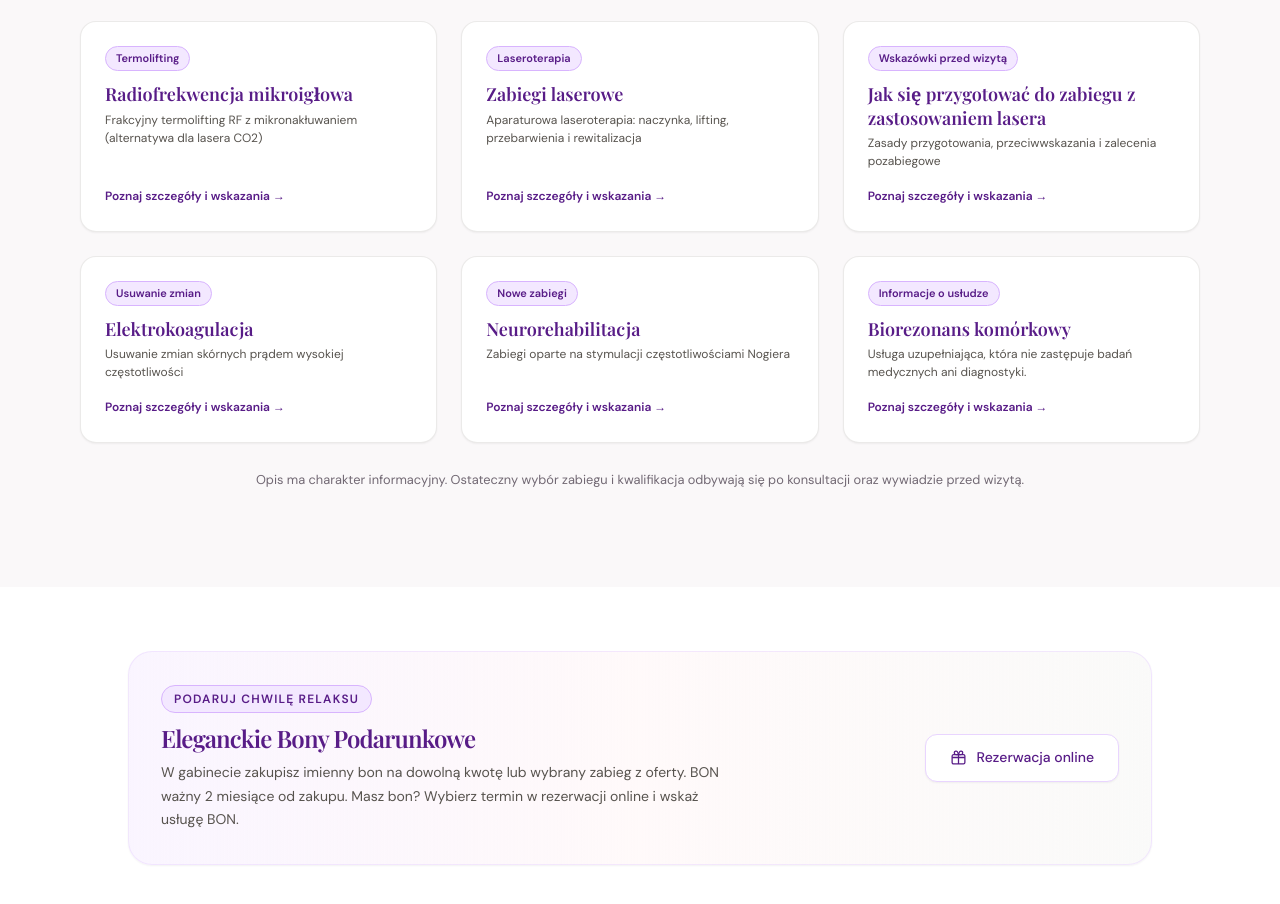
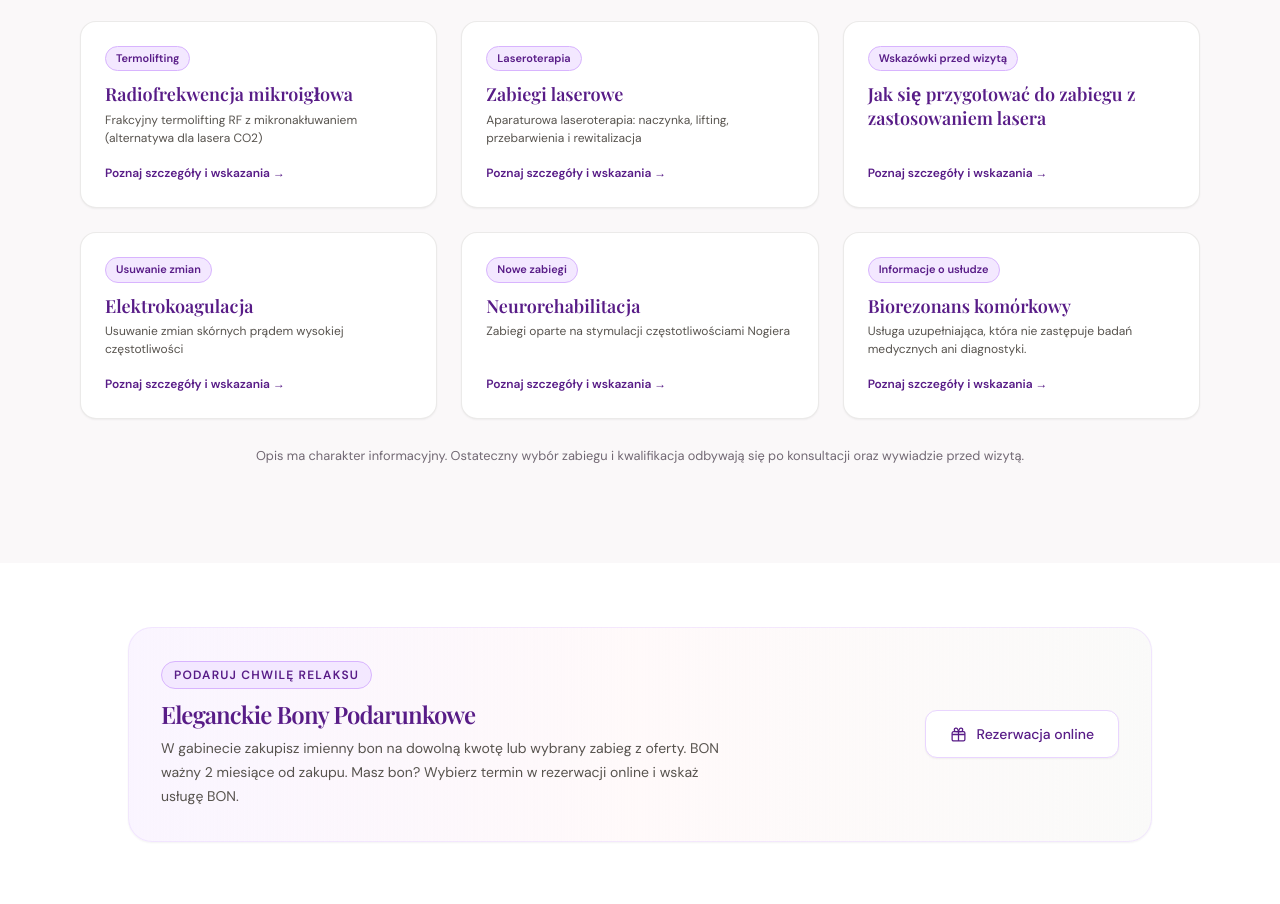
Before and after one commit to slawomirgrelich/twoj-kosmetolog, a plain HTML site: page index.html in a window 1280 px wide. Shown: the part 2701-3605 px from the top of the page. Drawn offline with nearby package versions, Linux system fonts and the light colour scheme.

Commit message:
Korekta 1:1 przygotowania do lasera (Tetracykliny, epilepsja zostaje, usuniecie wzmianki o lekarzu)

```diff
--- a/index.html
+++ b/index.html
@@ -1104,6 +1104,14 @@
       max-width: 650px;
       margin-bottom: 24px;
       color: var(--muted);
+      white-space: pre-line;
+    }
+
+    .dialog-list-note {
+      margin: 16px 0;
+      color: var(--plum-deep);
+      font-size: 0.87rem;
+      line-height: 1.5;
     }
 
     .modal-subtitle {
@@ -2998,7 +3006,6 @@
           <article class="treatment-card">
             <span class="treatment-badge">Wskazówki przed wizytą</span>
             <h3 class="treatment-name">Jak się przygotować do zabiegu z zastosowaniem lasera</h3>
-            <p class="treatment-subtitle">Zasady przygotowania, przeciwwskazania i zalecenia pozabiegowe</p>
             <button class="treatment-open" type="button" data-treatment="laser-przygotowanie" aria-label="Poznaj szczegóły: Jak się przygotować do zabiegu z zastosowaniem lasera">Poznaj szczegóły i wskazania →</button>
           </article>
           <article class="treatment-card">
@@ -3046,6 +3053,7 @@
             <ul id="modal-indications"></ul>
           </section>
         </div>
+        <p class="dialog-list-note" id="modal-indications-note" hidden><strong></strong></p>
         <section class="dialog-list-section dialog-additional-effects" id="modal-additional-effects-section" aria-labelledby="modal-additional-effects-title" hidden>
           <h3 id="modal-additional-effects-title"></h3>
           <ul id="modal-additional-effects"></ul>
@@ -3069,11 +3077,11 @@
           <div>
             <span class="treatment-badge">Informacje o usłudze</span>
             <h2 id="biorezonans-title">Biorezonans komórkowy</h2>
-            <p class="modal-subtitle">Informacje o usłudze i przygotowanie do wizyty</p>
           </div>
           <button class="dialog-close" id="close-biorezonans-btn" type="button" aria-label="Zamknij okno biorezonansu">×</button>
         </div>
-        <p class="dialog-description" id="biorezonans-description">Wypadają Ci włosy, łamią się paznokcie lub pojawiają się zmiany skórne? Przyczyny mogą być różnorodne. Ich ocenę i dobór odpowiednich badań warto omówić z lekarzem.</p>
+        <p class="dialog-description" id="biorezonans-description">Wypadają Ci włosy, łamią się paznokcie lub pojawiają się zmiany skórne? Przyczyny mogą być niedobory witamin, mikro i makroelementów.
+          Chcesz sprawdzić czy Twój organizm funkcjonuje prawidłowo, zapraszam na biorezonans. Krótkie skanowanie pokaże w jakiej kondycji jest Twój organizm.</p>
         <section class="dialog-list-section" aria-labelledby="biorezonans-preparation-title">
           <h3 id="biorezonans-preparation-title">Jak przygotować się do wizyty</h3>
           <ul id="biorezonans-preparation"></ul>
@@ -3082,7 +3090,7 @@
           <h3 id="biorezonans-contraindications-title">Przeciwwskazania</h3>
           <ul id="biorezonans-contraindications"></ul>
         </section>
-        <p class="dialog-disclaimer" id="biorezonans-disclaimer">Wyniki są jedynie orientacyjne i nie stanowią diagnozy. Nie wykazano, że biorezonans wiarygodnie wykrywa niedobory, ocenia funkcje narządów lub oznacza toksyny. Usługa nie zastępuje badań laboratoryjnych ani konsultacji lekarskiej.</p>
+        <p class="dialog-disclaimer" id="biorezonans-disclaimer">Wyniki testu są jedynie orientacyjne i nie stanowią końcowej diagnozy.</p>
         <a class="button treatment-booking booking-link" href="https://widget.zarezerwuj.pl/direct/10df1e36-0a62-42a5-acef-88d0462509d7" target="_blank" rel="noopener noreferrer">Rezerwacja online</a>
       </div>
     </dialog>
@@ -3470,8 +3478,7 @@
       "Rezygnacja z sauny i gorących kąpieli ok. 1 tygodnia po zabiegu.",
       "Nie spożywamy alkoholu ok. 5 dni po zabiegu.",
       "Nie wykonujemy peelingów mechanicznych, nie zdrapujemy strupków ani pęcherzyków.",
-      "Nawilżanie i pielęgnacja skóry zgodnie z zaleceniami kosmetologa.",
-      "Szczegółowy czas ograniczeń zależy od metody i reakcji skóry; potwierdź zalecenia podczas wizyty."
+      "Nawilżanie i pielęgnacja skóry zgodnie z zaleceniami kosmetologa."
     ];
 
     const laserContraindications = [
@@ -3488,8 +3495,7 @@
       "Zaburzenia krzepnięcia, czucia i krążenia – przeciwwskazanie względne",
       "Głębokie zabiegi złuszczające w ciągu ostatniego miesiąca",
       "Choroby tkanki łącznej i choroby autoimmunologiczne – przeciwwskazanie względne",
-      "Epilepsja – wymagana konsultacja",
-      "Nie odstawiaj przepisanych leków bez konsultacji z lekarzem."
+      "Epilepsja – względne"
     ];
 
     const treatmentsData = {
@@ -3686,38 +3692,45 @@
               "Zabieg dla skóry ze zmianami AZS, łojotok",
               "Działanie przeciwbólowe",
               "Rewitalizacja laserowa skóry (stymulacja kolagenu i elastyny)",
-              "Terapia opryszczki/egzemy – po indywidualnej kwalifikacji; aktywna infekcja w miejscu zabiegu jest przeciwwskazaniem",
-              "Dodatkowo w określonym terminie, przez firmę zewnętrzną: depilacja laserowa, fotoodmładzanie, redukcja rumienia i zmian trądzikowych."
-            ]
+              "Zabieg na opryszczkę/ egzemę"
+            ],
+            note: "Dodatkowo w określonym terminie, przez firmę zewnętrzną: depilacja laserowa, fotoodmładzanie, redukcja rumienia i zmian trądzikowych"
           },
           {
             title: "Wskazówki i pielęgnacja pozabiegowa",
             items: laserAftercare
           }
         ],
-        contraindications: laserContraindications
+        contraindications: [
+          ...laserContraindications,
+          "Nie odstawiaj przepisanych leków bez konsultacji z lekarzem."
+        ]
       },
       "laser-przygotowanie": {
         title: "Jak się przygotować do zabiegu z zastosowaniem lasera",
-        subtitle: "Zasady przygotowania, przeciwwskazania i zalecenia pozabiegowe",
+        subtitle: "",
         badge: "Wskazówki przed wizytą",
         description: "Sprawdź, czy możesz skorzystać z zabiegów z zastosowaniem lasera. Prawidłowe przygotowanie pomaga zmniejszyć ryzyko powikłań i wspiera skuteczność procedury.",
         effectGroups: [
           {
-            title: "Zasady przed zabiegiem",
+            title: "Przed zabiegiem",
             items: [
               "Świeża opalenizna / korzystanie z solarium: zaprzestać na miesiąc przed serią.",
               "Zioła: dziurawiec, nagietek, rumianek, skrzyp i pokrzywa – przerwę wynoszącą min. tydzień omów przed wizytą.",
-              "Retinol, wit. C, kwasy AHA/BHA i leki światłouczulające, w tym antybiotyki – w instrukcji podano min. 14 dni przerwy; termin potwierdź przed zabiegiem. Nie odstawiaj leków bez konsultacji z lekarzem.",
-              "Retinoidy – minimalny czas od zakończenia terapii: 3 miesiące; omów terapię z lekarzem przed zabiegiem.",
-              "Głębokie zabiegi złuszczające: odstęp ok. 1 miesiąca; najlepiej skonsultować przed zabiegiem.",
-              "Botoks i wypełniacze kwasu hialuronowego: odstęp min. 1 miesiąc. Dla nici wchłanialnych obowiązuje ograniczenie do 6 miesięcy, a niewchłanialne stanowią przeciwwskazanie bezwzględne.",
+              "Tetracykliny, retinol, wit. C, kwasy AHA/BHA   (i inne antybiotyki) lub leki światłouczulające - odstawić na min 14 dni. Wskazana konsultacja z kosmetologiem przed zabiegiem.",
+              "Retinoidy - minimalny czas od zakończenia terapii 3 miesiące.",
+              "Głębokie zabiegi złuszczające - odstęp ok 1 miesiąca - najlepiej skonsultować przed zabiegiem.",
+              "Nici, botox, wypełniacz kwasu hialurnowego - odstęp min 1 miesiąc.",
+              "Dla nici wchłanialnych obowiązuje ograniczenie do 6 miesięcy, a niewchłanialne stanowią przeciwwskazanie bezwzględne.",
               "Przed depilacją laserową: zgolić miejsce zabiegowe maszynką jednorazową."
             ]
           },
           {
             title: "Zalecenia po zabiegu",
-            items: laserAftercare
+            items: [
+              ...laserAftercare,
+              "Szczegółowy czas ograniczeń zależy od metody i reakcji skóry; potwierdź zalecenia podczas wizyty."
+            ]
           }
         ],
         contraindications: laserContraindications
@@ -3756,16 +3769,19 @@
         title: "Neurorehabilitacja",
         subtitle: "Zabiegi oparte na stymulacji częstotliwościami Nogiera",
         badge: "Nowe zabiegi",
-        description: "NeuroFace i NeuroBody to zabiegi oparte na stymulacji częstotliwościami Nogiera. Mogą stanowić element pielęgnacji i relaksu. Przy bruksizmie, migrenach lub innych dolegliwościach skonsultuj się z odpowiednim specjalistą; zabieg nie zastępuje diagnostyki ani leczenia.",
+        description: "Terapia wykorzystuje połączenie elektroakupunktury oparte na stymulacji częstotliwościami Nogiera, gdzie pracujemy z tkanką powięziową. Celem jest poprawa komunikacji nerwowo-mięśniowej, rozluźnienie napięć i przywrócenie homeostazy. Zabiegi gwarantują bezpieczeństwo zabiegowe bez skalpela, bólu i długiego okresu rekonwalescencji mogą cieszyć się młodszym wyglądem. Co najważniejsze efekt NEURO Face estGen jest naturalny, nie zmienia rysów twarzy, lecz wspiera fizjologiczną regenerację skóry.",
         effectGroups: [
           {
-            title: "Efekty NeuroFace",
+            title: "Efekty Neuro liftingu",
             items: [
-              "Uniesienie owalu twarzy i poprawa gęstości skóry",
-              "Wygładzenie zmarszczek mimicznych i bruzd",
-              "Redukcja obrzęków i stanów zapalnych",
-              "Rozluźnienie nadmiernie napiętych mięśni twarzy (np. przy bruksizmie)",
-              "Głęboki relaks, redukcja napięcia i poprawa samopoczucia"
+              "naturalny efekt liftingu",
+              "poprawa jędrności i elastyczności skóry",
+              "nawilżenie i rozświetlenie skóry",
+              "efekt „baby face” bez przerysowania i sztuczności",
+              "redukcja napięć mięśniowo-powięziowych",
+              "wyciszenie stanów zapalnych",
+              "ograniczenie reaktywności skóry",
+              "wsparcie przy migrenach."
             ]
           },
           {
@@ -3786,7 +3802,7 @@
           "Seria zabiegów na twarz: 5–7 zabiegów co 3–4 tygodnie.",
           "Seria zabiegów na ciało: 4–6 zabiegów co 2–4 tygodnie.",
           "Zabiegi przypominające: co 3–6 miesięcy.",
-          "Zabiegi mogą wspierać rozluźnienie przy stanach napięciowych stawu skroniowo-żuchwowego (bruksizm), po konsultacji ze specjalistą.",
+          "Zabiegi mogą wspierać rozluźnienie przy stanach napięciowych stawu skroniowo-żuchwowego (bruksizm).",
           "Zalecane dobre nawodnienie w dniu zabiegu.",
           "Do 7 dni po zabiegu nie korzystamy z basenu, sauny ani solarium."
         ],
@@ -3813,6 +3829,7 @@
     const modalEffects = document.querySelector("#modal-effects");
     const modalIndicationsTitle = document.querySelector("#modal-indications-title");
     const modalIndications = document.querySelector("#modal-indications");
+    const modalIndicationsNote = document.querySelector("#modal-indications-note");
     const modalAdditionalEffectsSection = document.querySelector("#modal-additional-effects-section");
     const modalAdditionalEffectsTitle = document.querySelector("#modal-additional-effects-title");
     const modalAdditionalEffects = document.querySelector("#modal-additional-effects");
@@ -3943,9 +3960,9 @@
     fillModalList(document.querySelector("#biorezonans-preparation"), [
       "Na czas zabiegu zdejmij biżuterię, zegarek i metalowe akcesoria.",
       "Podczas zabiegu wyłącz internet – najlepiej włączyć tryb samolotowy.",
-      "Gabinet zaleca wizytę 3–4 godziny po jedzeniu lub na czczo. Przerwę w jedzeniu skonsultuj z lekarzem; nie wprowadzaj postu na własną rękę.",
-      "Zadbaj o dobre nawodnienie przed zabiegiem zgodnie ze swoimi potrzebami i zaleceniami lekarza.",
-      "Gabinet zaleca przerwę w suplementach i ziołach na kilka dni. Nie odstawiaj ich ani leków bez konsultacji z lekarzem.",
+      "Gabinet zaleca wizytę 3–4 godziny po jedzeniu lub na czczo.",
+     "Zadbaj o dobre nawodnienie przed zabiegiem.",
+     "Na kilka dni przed badaniem odstawić suplementy i zioła",
       "Nie pal przez min. 2 godziny przed wizytą."
     ], "positive");
     fillModalList(document.querySelector("#biorezonans-contraindications"), [
@@ -3965,7 +3982,11 @@
       modalBadge.textContent = details.badge;
       modalTitle.textContent = details.title;
       modalSubtitle.textContent = details.subtitle;
+      modalSubtitle.hidden = !details.subtitle;
       modalDescription.textContent = details.description;
+      const indicationsNote = details.effectGroups && details.effectGroups[1].note;
+      modalIndicationsNote.hidden = !indicationsNote;
+      modalIndicationsNote.querySelector("strong").textContent = indicationsNote || "";
       if (details.effectGroups) {
         modalEffectsTitle.textContent = details.effectGroups[0].title;
         modalIndicationsTitle.textContent = details.effectGroups[1].title;
```
